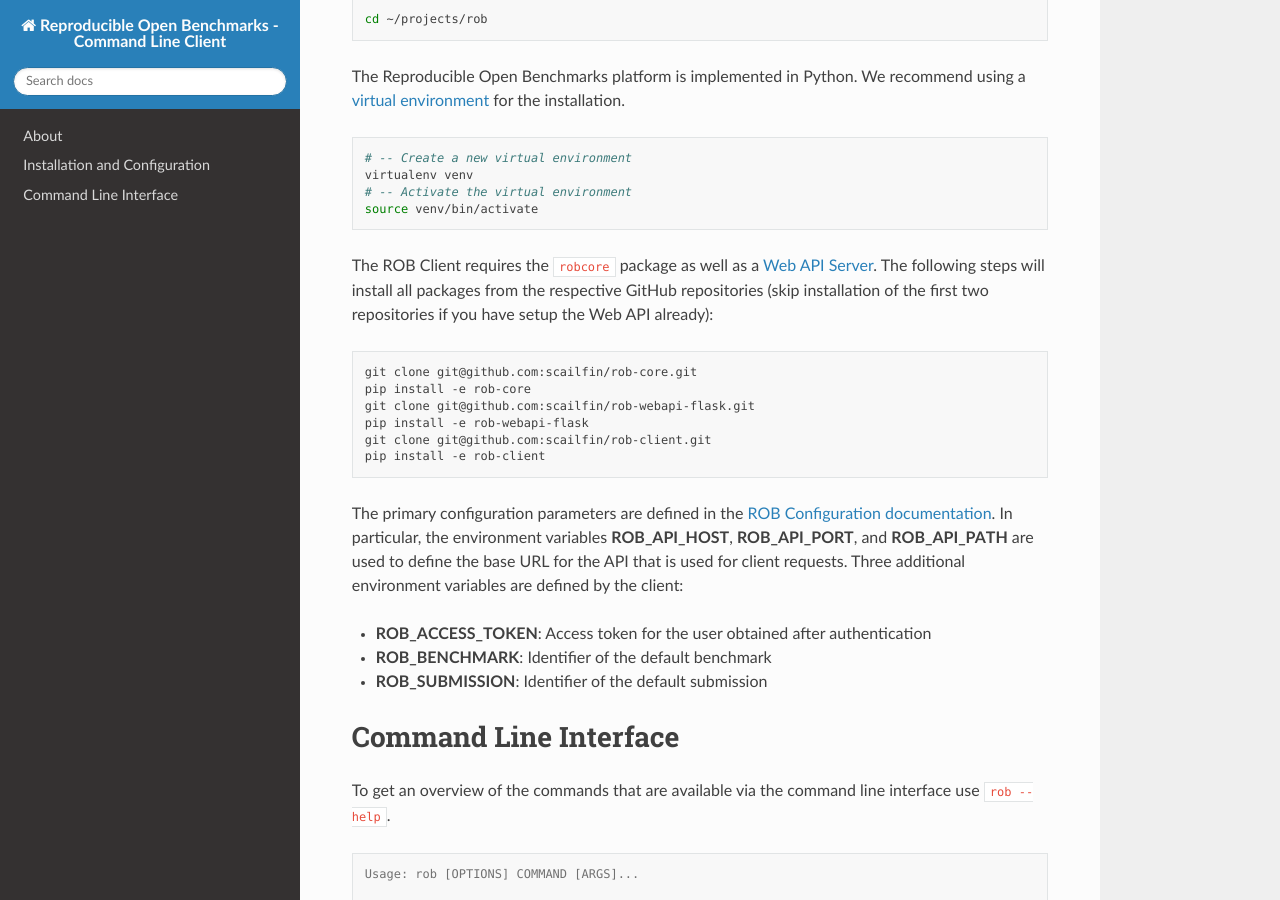
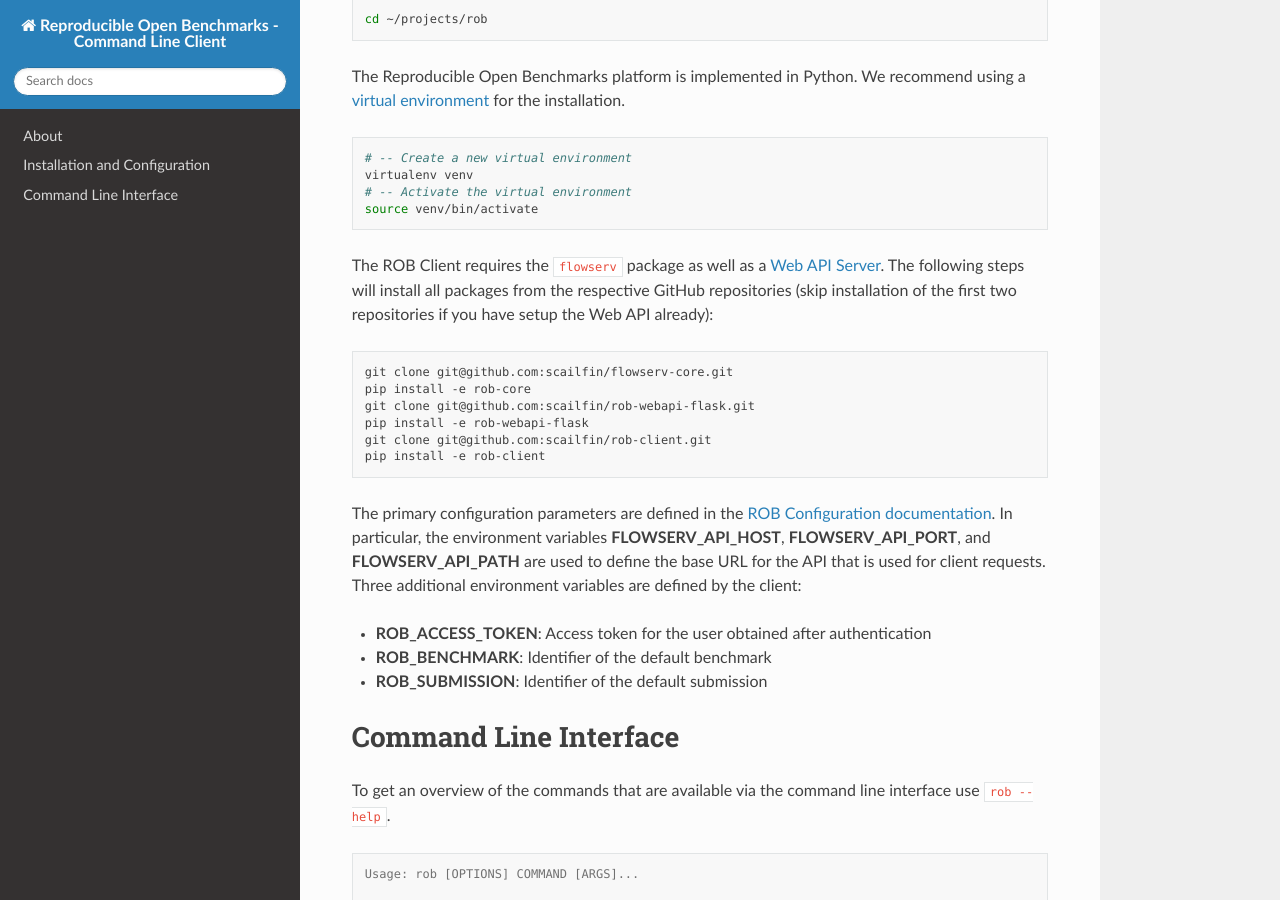
Before and after one commit to scailfin/benchmark-client, a Sphinx documentation site: the page built from docs/readme.rst, in a window 1280 px wide and 900 px high, scrolled down 424 px. Built offline with Sphinx 7.4.7 and the Read the Docs theme 2.0.0, drawn with Linux system fonts in a browser that asks for light colours.

Commit message:
Update documentation

```diff
--- a/README.rst
+++ b/README.rst
@@ -36,18 +36,18 @@ The Reproducible Open Benchmarks platform is implemented in Python. We recommend
     source venv/bin/activate
 
 
-The ROB Client requires the ``robcore`` package as well as a `Web API Server <https://github.com/scailfin/rob-webapi-flask>`_. The following steps will install the ROB client and all required packages:
+The ROB Client requires the ``flowserv`` package as well as a `Web API Server <https://github.com/scailfin/rob-webapi-flask>`_. The following steps will install the ROB client and all required packages:
 
 
 .. code-block:: bash
 
-    git clone git@github.com:scailfin/rob-core.git
+    git clone git@github.com:scailfin/flowserv-core.git
     pip install -e rob-core
     git clone git@github.com:scailfin/rob-client.git
     pip install -e rob-client
 
 
-The primary configuration parameters are defined in the `ROB Configuration documentation <https://github.com/scailfin/rob-core/blob/master/docs/configuration.rst>`_. In particular, the environment variables **ROB_API_HOST**, **ROB_API_PORT**, and **ROB_API_PATH** are used to define the base URL for the API that is used for client requests. Three additional environment variables are defined by the client:
+The primary configuration parameters are defined in the `ROB Configuration documentation <https://github.com/scailfin/rob-core/blob/master/docs/configuration.rst>`_. In particular, the environment variables **FLOWSERV_API_HOST**, **FLOWSERV_API_PORT**, and **FLOWSERV_API_PATH** are used to define the base URL for the API that is used for client requests. Three additional environment variables are defined by the client:
 
 - **ROB_ACCESS_TOKEN**: Access token for the user obtained after authentication
 - **ROB_BENCHMARK**: Identifier of the default benchmark
--- a/docs/readme.rst
+++ b/docs/readme.rst
@@ -26,12 +26,12 @@ The Reproducible Open Benchmarks platform is implemented in Python. We recommend
     source venv/bin/activate
 
 
-The ROB Client requires the ``robcore`` package as well as a `Web API Server <https://github.com/scailfin/rob-webapi-flask>`_. The following steps will install all packages from the respective GitHub repositories (skip installation of the first two repositories if you have setup the Web API already):
+The ROB Client requires the ``flowserv`` package as well as a `Web API Server <https://github.com/scailfin/rob-webapi-flask>`_. The following steps will install all packages from the respective GitHub repositories (skip installation of the first two repositories if you have setup the Web API already):
 
 
 .. code-block:: bash
 
-    git clone git@github.com:scailfin/rob-core.git
+    git clone git@github.com:scailfin/flowserv-core.git
     pip install -e rob-core
     git clone git@github.com:scailfin/rob-webapi-flask.git
     pip install -e rob-webapi-flask
@@ -39,7 +39,7 @@ The ROB Client requires the ``robcore`` package as well as a `Web API Server <ht
     pip install -e rob-client
 
 
-The primary configuration parameters are defined in the `ROB Configuration documentation <https://github.com/scailfin/rob-core/blob/master/docs/configuration.rst>`_. In particular, the environment variables **ROB_API_HOST**, **ROB_API_PORT**, and **ROB_API_PATH** are used to define the base URL for the API that is used for client requests. Three additional environment variables are defined by the client:
+The primary configuration parameters are defined in the `ROB Configuration documentation <https://github.com/scailfin/rob-core/blob/master/docs/configuration.rst>`_. In particular, the environment variables **FLOWSERV_API_HOST**, **FLOWSERV_API_PORT**, and **FLOWSERV_API_PATH** are used to define the base URL for the API that is used for client requests. Three additional environment variables are defined by the client:
 
 - **ROB_ACCESS_TOKEN**: Access token for the user obtained after authentication
 - **ROB_BENCHMARK**: Identifier of the default benchmark
```
Also changed, not shown: 1 other file.
